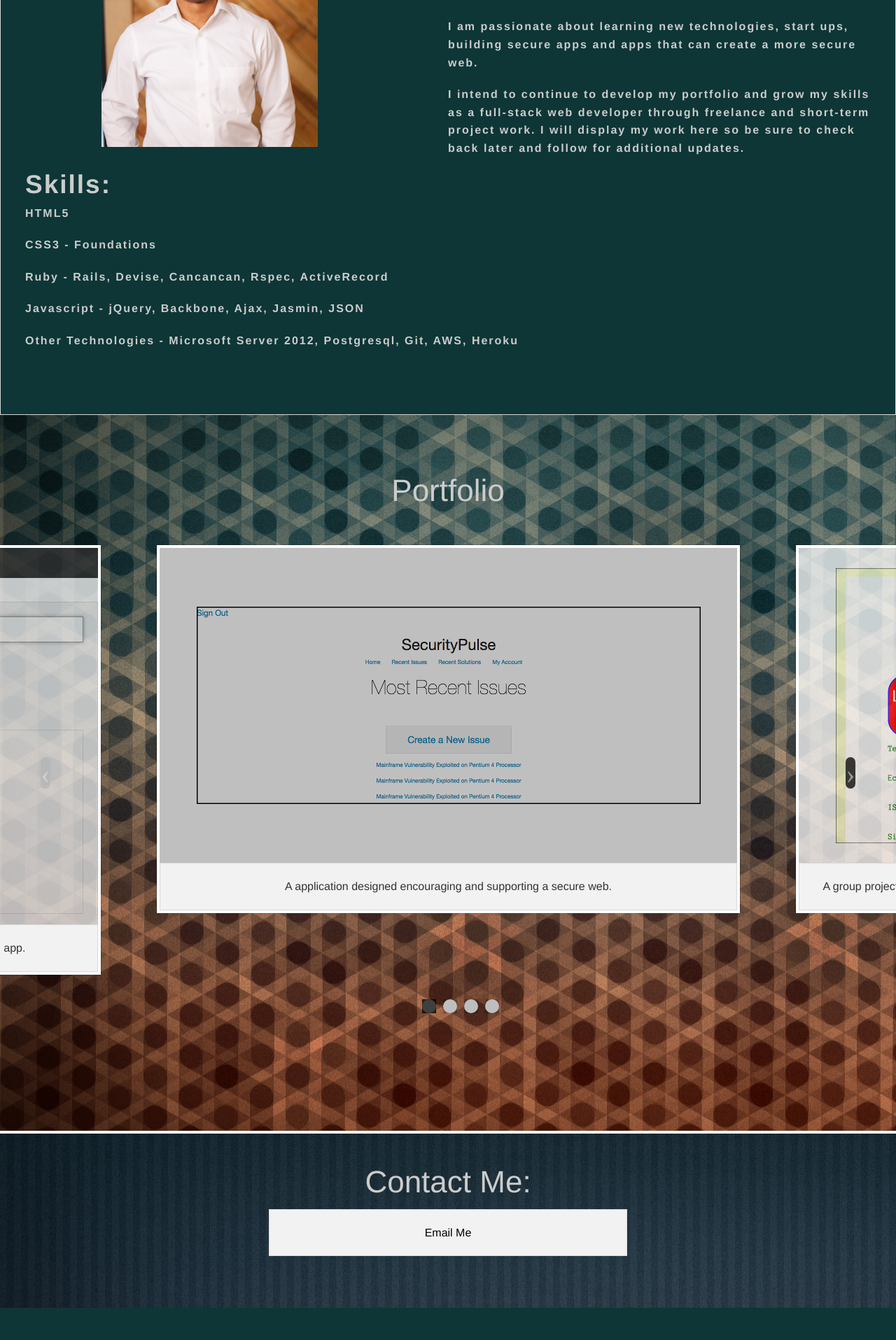
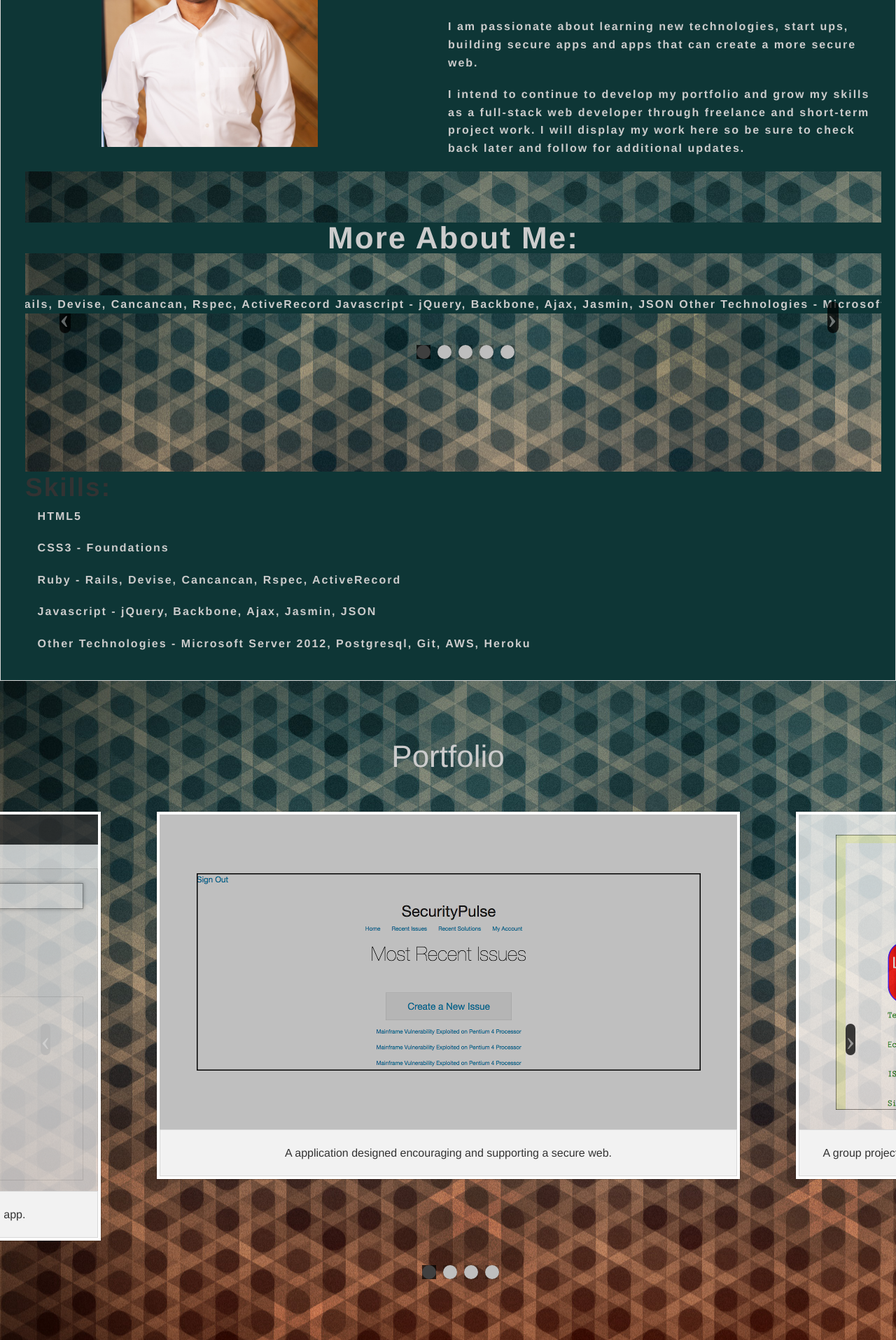
Before and after one commit to dmc2015/portfolio, a PHP site: page /index.html in a window 1280 px wide. Shown: the part 382-2297 px from the top of the page at 70% size. Before the commit the page ends 2251 px from the top, so only its background shows below. Run offline with PHP 8.4, Linux system fonts and the light colour scheme; some libraries are stand-ins or nearby versions.

Commit message:
decided to stick with original portfolio and just make modifications. dropping scrollTo effor as non-essentail

```diff
--- /dev/null
+++ b/css/about.css
@@ -0,0 +1,33 @@
+/*#skills{
+  margin:30%;
+  color: white;
+  padding-bottom: 40px;
+  margin-bottom: 1%;
+  margin-left: 50%;
+}*/
+
+
+/*.panel h1, .panel h2, .panel h3, .panel h4, .panel h5, .panel h6, .panel p, .panel li, .panel dl {
+  color: #ccc;
+}*/
+
+
+#skills *{
+  color: #ccc;
+}
+
+
+p.text-center.panel.about-slider {
+  max-width: 25%;
+
+}
+
+
+.about-slider{
+  margin-bottom:0%;
+}
+/*@media(max-width: 1307px){
+  #skills{
+    margin-left:0px;
+  }
+}*/
--- a/css/skills.css
+++ /dev/null
@@ -1,23 +0,0 @@
-#skills{
-  /*margin:30%;*/
-  color: white;
-  padding-bottom: 40px;
-  margin-bottom: 1%;
-  margin-left: 50%;
-}
-
-
-.panel h1, .panel h2, .panel h3, .panel h4, .panel h5, .panel h6, .panel p, .panel li, .panel dl {
-  color: #ccc;
-}
-
-
-#skills *{
-  color: #ccc;
-}
-
-@media(max-width: 1307px){
-  #skills{
-    margin-left:0px;
-  }
-}
--- a/index.html
+++ b/index.html
@@ -30,7 +30,7 @@
 
 
 	<link rel="stylesheet" type="text/css" href="css/customcontact.css"/>
-	<link rel="stylesheet" type="text/css" href="css/skills.css"/>
+	<link rel="stylesheet" type="text/css" href="css/about.css"/>
 
 
 </head>
@@ -100,6 +100,69 @@
 					<p>I intend to continue to develop my portfolio and grow my skills as a full-stack web developer through freelance and short-term project work.
 						I will display my work here so be sure to check back later and<span class="inline"> follow</span> for additional updates.</p>
 
+
+
+						<section  id="portfolio" class="portfolio row">
+							<h1 class="text-center portfolio-heading">More About Me:</h1>
+
+							<ul class="slideshow small-block-grid-3">
+
+								<li>
+									<p class="text-center about-slider">
+										Skills:
+										HTML5
+										CSS3 - Foundations
+										Ruby - Rails, Devise, Cancancan, Rspec, ActiveRecord
+										Javascript - jQuery, Backbone, Ajax, Jasmin, JSON
+										Other Technologies - Microsoft Server 2012, Postgresql, Git, AWS, Heroku
+									</p>
+								</li>
+
+								<li>
+									<p class="text-center about-slider">
+										What I’m excited about:
+										Using javascript to develop apps independently of device platform
+										Next generation mobile devices
+										Penetration testing
+										Incorporating advanced security features into apps and developing security related apps and other security systems
+
+									</p>
+								</li>
+
+								<li>
+									<p class="text-center about-slider">
+									Passions:
+									Learning new things
+									Problem solving
+									Tai chi chuan
+									Working  out
+									</p>
+
+								</li>
+
+								<li>
+									<p class="text-center about-slider">
+										Talents:
+										Resourcefulness
+										Persistence
+										Adaptability
+
+									</p>
+								</li>
+
+								<li>
+									<p class="text-center about-slider">
+										What I am looking for:
+										Freelance work
+										Permanent positions as a front-end, back-end or full-stack developer
+										Cybersecurity positions
+
+									</p>
+								</li>
+
+							</ul>
+						</section>
+
 						<h2>Skills:</h2>
 						<ul id="skills">
 							<li>HTML5</p></li>
@@ -119,7 +182,7 @@
 
 					<ul class="slideshow small-block-grid-3">
 						<li class="securitypulse project th">
-							<a class="" href="http://securitypulse.herokuapp.com"> <img src="images/securitypulse_1.png"/> </a>
+							<a  href="http://securitypulse.herokuapp.com"> <img src="images/securitypulse_1.png"/> </a>
 							<p class="text-center panel">A application designed encouraging and supporting a
 								secure web.</p>
 							</li>
--- a/index.php
+++ b/index.php
@@ -29,7 +29,7 @@
 
 
 	<link rel="stylesheet" type="text/css" href="css/customcontact.css"/>
-	<link rel="stylesheet" type="text/css" href="css/skills.css"/>
+	<link rel="stylesheet" type="text/css" href="css/about.css"/>
 
 
 </head>
```
Lines whose indentation alone changed are shown as unchanged.
